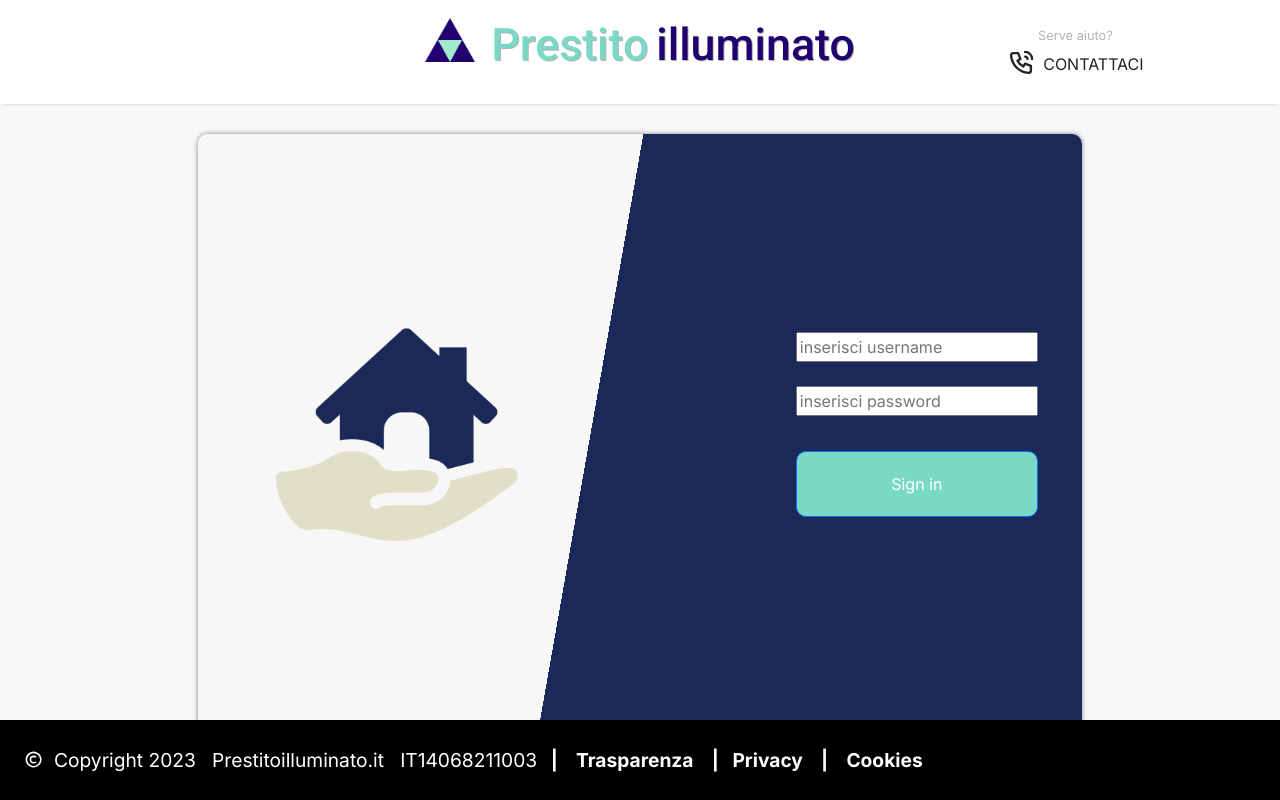
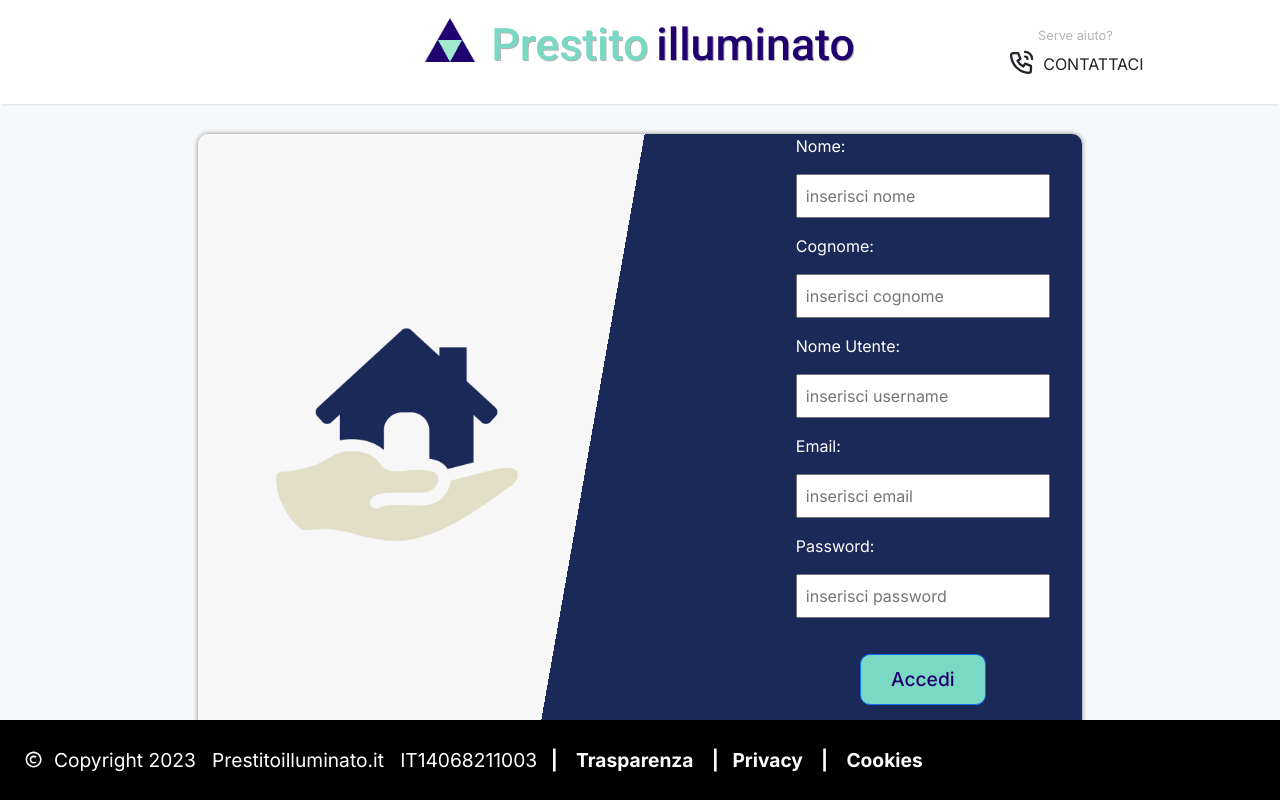
Before and after one commit to Vallerga/Capstone_Project_FE, a React (Create React App) app in the folder Prestito Illuminato/: page /Register in a window 1280 px wide. Built offline with nearby package versions, Linux system fonts and the light colour scheme; a web font is replaced by a local one.

Commit message:
registration implemented

```diff
--- a/Prestito Illuminato/src/Components/security/Login.jsx
+++ b/Prestito Illuminato/src/Components/security/Login.jsx
@@ -1,5 +1,5 @@
 import { useDispatch, useSelector } from "react-redux";
-import { Navigate } from "react-router-dom";
+import { Link, Navigate } from "react-router-dom";
 import { Button } from "react-bootstrap";
 import { useState } from "react";
 
@@ -23,7 +23,7 @@
   const handleSubmit = async (event) => {
     // prevent refresh
     event.preventDefault();
-    // loading body for sign in
+    // loading body for login in
     const bodyLogin = {
       username: username,
       password: password
@@ -31,7 +31,7 @@
 
     console.debug(`bodyLogin used for fetch: ${JSON.stringify(bodyLogin, null, 2)}`);
 
-    // sent sign in credential and receive fresh token
+    // sent log in credential and receive fresh token
     try {
       const response = await fetch(URL, {
         method: "POST",
@@ -124,6 +124,12 @@
         >
           Accedi
         </Button>
+        <p>
+          Non riesci a connetterti?
+          <Link to={"/Register"}>
+            <span className="logIn">Clicca qui</span>
+          </Link>
+        </p>
       </form>
     </div>
   );
--- a/Prestito Illuminato/src/Components/security/Register.jsx
+++ b/Prestito Illuminato/src/Components/security/Register.jsx
@@ -1,8 +1,64 @@
-import { Button, Col } from "react-bootstrap";
+import { useState } from "react";
+import { Button } from "react-bootstrap";
+import { useDispatch } from "react-redux";
+import { Link, Navigate } from "react-router-dom";
 
 // const URL = "http://localhost:8080/api/auth/signin"; // <--- TODO: da verificare
+const URL = "http://localhost:8080/api/auth/register";
 
 const Register = () => {
+
+    const [firstname, setFirstname] = useState("");
+    const [lastname, setLastname] = useState("");
+    const [email, setEmail] = useState("");
+    const [username, setUsername] = useState("");
+    const [password, setPassword] = useState("");
+    const [registered, setRegistered] = useState(false)
+
+    const handleSubmit = async (event) => {
+      // prevent refresh
+      event.preventDefault();
+      // loading body for sign in
+      const bodyRegistration = {
+        firstname: firstname,
+        lastname: lastname,
+        username: username,
+        email: email,
+        password: password,
+        roles: ["ROLE_USER"]
+      };
+      console.log(`bodyLogin used for fetch: ${JSON.stringify(bodyRegistration, null, 2)}`);
+
+    // sent sign in credential
+    try {
+      const response = await fetch(URL, {
+        method: "POST",
+        headers: {
+          "Content-Type": "application/json",
+        },
+        body: JSON.stringify(bodyRegistration),
+      });
+
+      // print fetch response
+      console.log(`response.ok: ${response.ok}, response.status: ${response.status}`);
+
+      if (response.ok) {
+        setRegistered(true);
+        const result = await response.json();
+        console.log(`result: ${JSON.stringify(result, null, 2)}`);
+        alert(`Registrazione avvenuta corretamente, accedi subito all'area utenti ${username}!`);
+
+      } else {
+        alert(`errore durante il la registrazione, response status: ${response.status}`);
+      }
+    } catch (error) {
+      alert(`Non sta funzionando la registrazione, chiedere assistenza: ${error}`);
+    }
+  }
+
+  if (registered) {
+    return <Navigate to="/" />
+  }
 
   return (
     <div className="d-flex loginTest windowComponent">
@@ -13,19 +69,88 @@
           alt="loginImg"
         />
       </div>
-      <div className="formComponent d-flex flex-column align-content-center justify-content-center ">
-        <Col xs={12} className="mb-4">
-          <input type="text" placeholder="inserisci username" />
-        </Col>
-        <Col xs={12}>
-          <input type="password" placeholder="inserisci password" />
-        </Col>
+      <form
+        className="formComponent d-flex flex-column align-items-center align-content-center justify-content-center "
+        onSubmit={handleSubmit}
+      >
+        <div>
+          <label className="d-block" htmlFor="firstname">
+            Nome:
+          </label>
+          <input
+            className="my-3 p-2"
+            type="firstname"
+            placeholder="inserisci nome"
+            id="firstname"
+            value={firstname}
+            onChange={(e) => setFirstname(e.target.value)}
+          />
+        </div>
+        <div>
+          <label className="d-block" htmlFor="lastname">
+            Cognome:
+          </label>
+          <input
+            className="my-3 p-2"
+            type="lastname"
+            placeholder="inserisci cognome"
+            id="lastname"
+            value={lastname}
+            onChange={(e) => setLastname(e.target.value)}
+          />
+        </div>
+        <div>
+          <label className="d-block" htmlFor="username">
+            Nome Utente:
+          </label>
+          <input
+            className="my-3 p-2"
+            type="text"
+            placeholder="inserisci username"
+            id="username"
+            value={username}
+            onChange={(e) => setUsername(e.target.value)}
+          />
+        </div>
+        <div>
+          <label className="d-block" htmlFor="email">
+            Email:
+          </label>
+          <input
+            className="my-3 p-2"
+            type="text"
+            placeholder="inserisci email"
+            id="email"
+            value={email}
+            onChange={(e) => setEmail(e.target.value)}
+          />
+        </div>
+        <div>
+          <label className="d-block" htmlFor="password">
+            Password:
+          </label>
+          <input
+            className="my-3 p-2"
+            type="password"
+            placeholder="inserisci password"
+            id="password"
+            value={password}
+            onChange={(e) => setPassword(e.target.value)}
+          />
+        </div>
         <Button
-          className="brandButton4"
+          type="submit"
+          className="log_reg_Button"
         >
-          Sign in
+          Accedi
         </Button>
-      </div>
+      <p>
+          Sei già registrato?
+          <Link to={"/"}>
+            <span className="logIn">Clicca qui</span>
+          </Link>
+        </p>
+      </form>
     </div>
   );
 };
```
